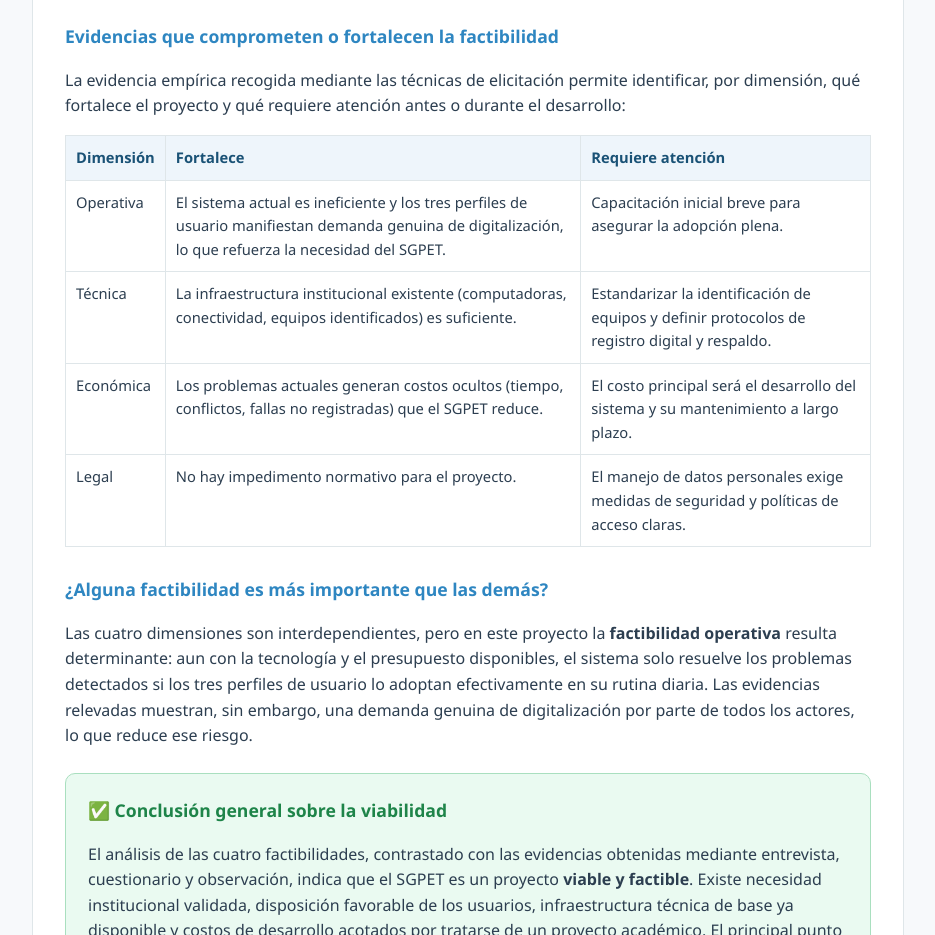
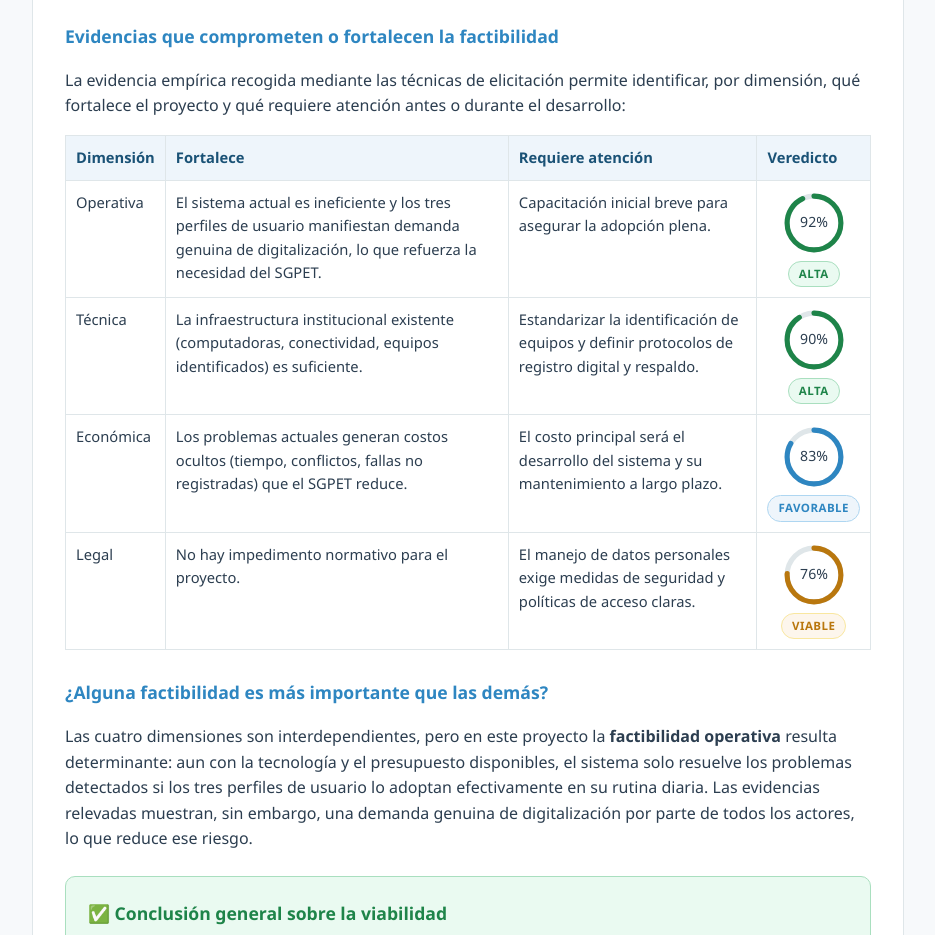
Before and after one commit to AnaliaVSS/Ficha6IS, a plain HTML site: page index.html in a window 1280 px wide. Shown: the part 4960-5895 px from the top of the page, without its empty margins (172-1107 px from the left). Drawn offline with Linux system fonts and the light colour scheme.

Commit message:
Incrementé la tabla Evidencias que comprometen o fortalecen la factibilidad
Added verdict gauge and updated verdict table structure.

```diff
--- a/index.html
+++ b/index.html
@@ -128,6 +128,29 @@
     text-align:center;padding:28px;color:#7f8c8d;font-size:.85rem;
   }
   a.ref{color:var(--azul-claro);}
+   /* Gauges de veredicto dentro de la tabla */
+  td.veredicto-cell{text-align:center;min-width:110px;}
+  .veredicto-inner{
+    display:flex;
+    flex-direction:column;
+    align-items:center;
+    justify-content:center;
+    text-align:center;
+  }
+  .mini-gauge{width:64px;height:64px;display:block;margin:0 auto 6px;}
+  .dash-verdict{
+    display:inline-block;
+    font-size:.72rem;
+    font-weight:700;
+    letter-spacing:.04em;
+    text-transform:uppercase;
+    padding:3px 10px;
+    border-radius:20px;
+    text-align:center;
+  }
+  .v-alta{color:var(--verde);background:#eafaf1;border:1px solid #a9dfbf;}
+  .v-fav{color:var(--azul-claro);background:#eef5fb;border:1px solid #aed6f1;}
+  .v-viable{color:var(--amarillo);background:#fdf6ec;border:1px solid #f9e79f;}
 </style>
 </head>
 <body>
@@ -252,29 +275,68 @@
     <div class="riesgo"><strong>Riesgo:</strong> es necesario definir consentimiento informado, accesos diferenciados por rol y políticas de retención/eliminación de datos personales.</div>
     <p><strong>Veredicto:</strong> factibilidad legal <strong>viable</strong>, siempre que se integren protocolos de seguridad y se limite el acceso a información sensible.</p>
 
-      <h3>Evidencias que comprometen o fortalecen la factibilidad</h3>
+   <h3>Evidencias que comprometen o fortalecen la factibilidad</h3>
     <p>La evidencia empírica recogida mediante las técnicas de elicitación permite identificar, por dimensión, qué fortalece el proyecto y qué requiere atención antes o durante el desarrollo:</p>
     <table>
-      <tr><th>Dimensión</th><th>Fortalece</th><th>Requiere atención</th></tr>
+      <tr><th>Dimensión</th><th>Fortalece</th>
+        <th>Requiere atención</th>
+      <th>Veredicto</th>
+      </tr>
       <tr>
         <td>Operativa</td>
         <td>El sistema actual es ineficiente y los tres perfiles de usuario manifiestan demanda genuina de digitalización, lo que refuerza la necesidad del SGPET.</td>
         <td>Capacitación inicial breve para asegurar la adopción plena.</td>
+        <td class="veredicto-cell">
+          <div class="veredicto-inner"><svg class="mini-gauge" viewBox="0 0 100 100">
+            <circle cx="50" cy="50" r="42" fill="none" stroke="var(--borde)" stroke-width="8"/>
+            <circle cx="50" cy="50" r="42" fill="none" stroke="var(--verde)" stroke-width="8"
+              stroke-dasharray="264" stroke-dashoffset="20" stroke-linecap="round" transform="rotate(-90 50 50)"/>
+            <text x="50" y="57" text-anchor="middle" font-size="22" fill="var(--texto)">92%</text>
+          </svg>
+          <span class="dash-verdict v-alta">Alta</span></div>
+        </td>
       </tr>
       <tr>
         <td>Técnica</td>
         <td>La infraestructura institucional existente (computadoras, conectividad, equipos identificados) es suficiente.</td>
         <td>Estandarizar la identificación de equipos y definir protocolos de registro digital y respaldo.</td>
+        <td class="veredicto-cell">
+          <div class="veredicto-inner"><svg class="mini-gauge" viewBox="0 0 100 100">
+            <circle cx="50" cy="50" r="42" fill="none" stroke="var(--borde)" stroke-width="8"/>
+            <circle cx="50" cy="50" r="42" fill="none" stroke="var(--verde)" stroke-width="8"
+              stroke-dasharray="264" stroke-dashoffset="26" stroke-linecap="round" transform="rotate(-90 50 50)"/>
+            <text x="50" y="57" text-anchor="middle" font-size="22" fill="var(--texto)">90%</text>
+          </svg>
+          <span class="dash-verdict v-alta">Alta</span></div>
+        </td>
       </tr>
       <tr>
         <td>Económica</td>
         <td>Los problemas actuales generan costos ocultos (tiempo, conflictos, fallas no registradas) que el SGPET reduce.</td>
         <td>El costo principal será el desarrollo del sistema y su mantenimiento a largo plazo.</td>
+        <td class="veredicto-cell">
+          <div class="veredicto-inner"><svg class="mini-gauge" viewBox="0 0 100 100">
+            <circle cx="50" cy="50" r="42" fill="none" stroke="var(--borde)" stroke-width="8"/>
+            <circle cx="50" cy="50" r="42" fill="none" stroke="var(--azul-claro)" stroke-width="8"
+              stroke-dasharray="264" stroke-dashoffset="45" stroke-linecap="round" transform="rotate(-90 50 50)"/>
+            <text x="50" y="57" text-anchor="middle" font-size="22" fill="var(--texto)">83%</text>
+          </svg>
+          <span class="dash-verdict v-fav">Favorable</span></div>
+        </td>
       </tr>
       <tr>
         <td>Legal</td>
         <td>No hay impedimento normativo para el proyecto.</td>
         <td>El manejo de datos personales exige medidas de seguridad y políticas de acceso claras.</td>
+        <td class="veredicto-cell">
+          <div class="veredicto-inner"><svg class="mini-gauge" viewBox="0 0 100 100">
+            <circle cx="50" cy="50" r="42" fill="none" stroke="var(--borde)" stroke-width="8"/>
+            <circle cx="50" cy="50" r="42" fill="none" stroke="var(--amarillo)" stroke-width="8"
+              stroke-dasharray="264" stroke-dashoffset="65" stroke-linecap="round" transform="rotate(-90 50 50)"/>
+            <text x="50" y="57" text-anchor="middle" font-size="22" fill="var(--texto)">76%</text>
+          </svg>
+          <span class="dash-verdict v-viable">Viable</span></div>
+        </td>
       </tr>
     </table>
 
```
